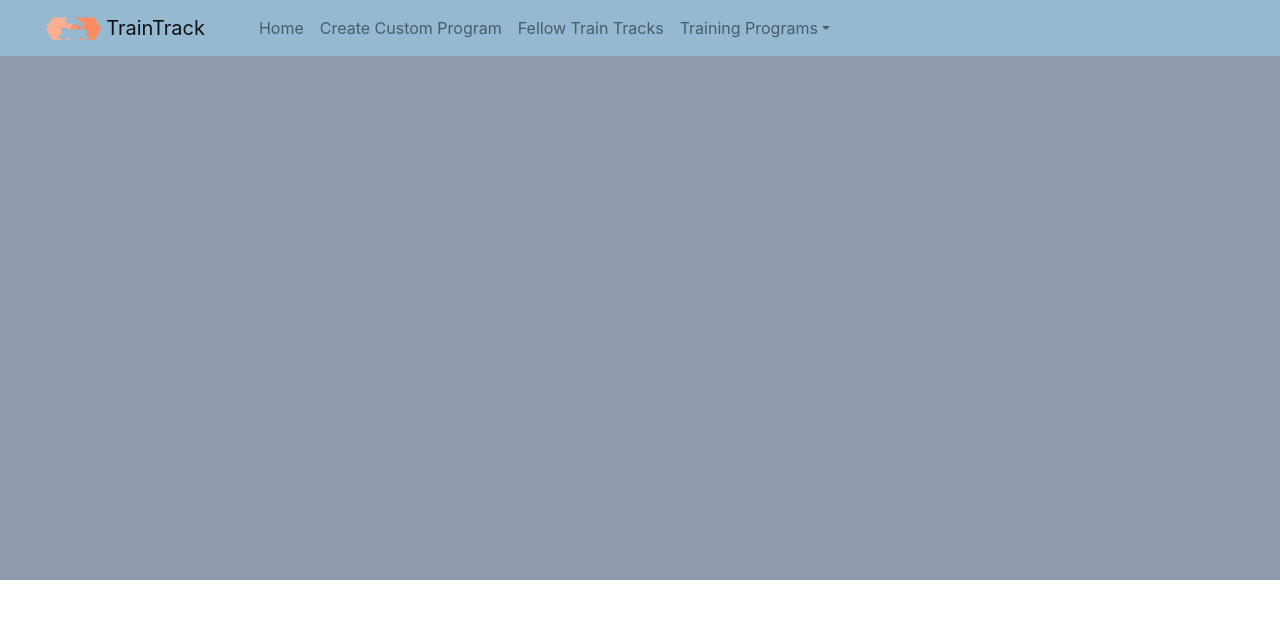
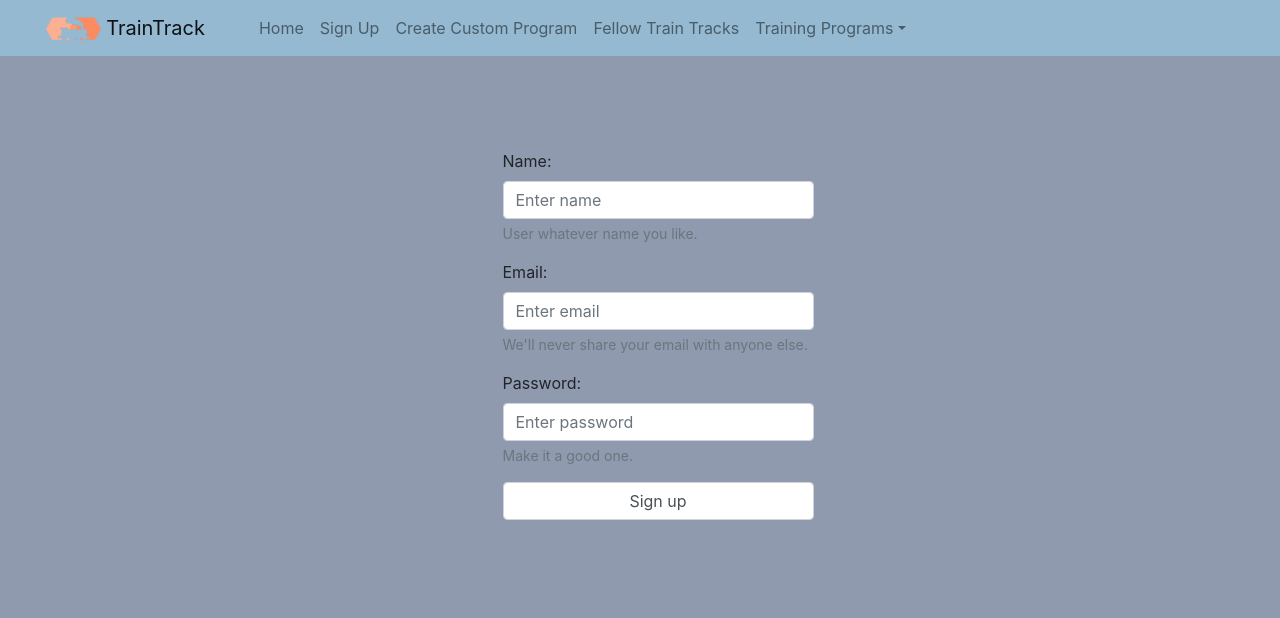
Before and after one commit to hellobontempo/train-track-frontend, a React (Create React App) app: page /signup in a window 1280 px wide. Shown: the top 618 px of the page. Built offline with nearby package versions, Linux system fonts and the light colour scheme; no server answers.

Commit message:
completes sign up component

```diff
--- a/src/App.css
+++ b/src/App.css
@@ -86,4 +86,5 @@ a:visited {
   padding-top: 5%;
   margin: auto;
   width: 50%;
+  text-align: left;
 }
--- a/src/App.js
+++ b/src/App.js
@@ -8,6 +8,7 @@ import 'bootstrap/dist/css/bootstrap.min.css'
 import Home from './components/navigation/Home'
 import ProgramsContainer from './components/containers/ProgramsContainer';
 import CustomProgramsContainer from './components/containers/CustomProgramsContainer';
+import Signup from './components/navigation/Signup';
 
 import NavBar from './components/navigation/NavBar';
 import Switch from 'react-bootstrap/esm/Switch';
@@ -30,6 +31,7 @@ class App extends React.Component {
           <Router>
             <Switch>
               <Route exact path="/" component={Home} />
+              <Route exact path="/signup" component={Signup} />
               <Route path="/programs" component={ () => {
               return <ProgramsContainer programs={this.props.programs}/>
               }} />
--- a/src/components/navigation/NavBar.js
+++ b/src/components/navigation/NavBar.js
@@ -19,6 +19,7 @@ const NavBar = () => {
     <Navbar.Collapse id="basic-navbar-nav">
         <Nav className="mr-auto">
         <Nav.Link href="/">Home</Nav.Link>
+        <Nav.Link href="/signup">Sign Up</Nav.Link>
         <Nav.Link href="/new-program">Create Custom Program</Nav.Link>
         <Nav.Link href="/user_programs">Fellow Train Tracks</Nav.Link>
         <NavDropdown title="Training Programs" id="basic-nav-dropdown">
--- a/src/components/navigation/Signup.js
+++ b/src/components/navigation/Signup.js
@@ -1,4 +1,5 @@
 import React from 'react'
+import { Form } from 'react-bootstrap'
 
 
 class Signup extends React.Component {
@@ -10,33 +11,58 @@ class Signup extends React.Component {
         password: "",
 
     }
+
+    handleInputChange = (e) =>{
+        this.setState({
+            [e.target.name]: e.target.value
+        })
+    }
     render(){
         return (
             <div className="formDiv">
-                <form className="form">
-                    <input
-                    className="form-control"
+            <div className="formDiv">
+                <Form>
+                    <Form.Group>
+                        <Form.Label>Name:</Form.Label>
+                        <Form.Control
+                        type="text"
+                        placeholder="Enter name"
                         name="name"
-                    type="text"
                         value={this.state.name}
                         onChange={this.handleInputChange} />
-                    <input
-                    className="form-control"
+                         <Form.Text className="text-muted">
+                        User whatever name you like.
+                        </Form.Text>
+                    </Form.Group>
+
+                    <Form.Group>
+                        <Form.Label>Email:</Form.Label>
+                        <Form.Control
+                        type="email"
                         name="email"
-                    type="email"
+                        placeholder="Enter email"
                         value={this.state.email}
                         onChange={this.handleInputChange} />
-                    <input
-                    className="form-control"
+                        <Form.Text className="text-muted">
+                        We'll never share your email with anyone else.
+                        </Form.Text>
+                    </Form.Group>
+
+                    <Form.Group>
+                        <Form.Label>Password:</Form.Label>
+                        <Form.Control
+                        type="password"
                         name="password"
-                    type="password"
+                        placeholder="Enter password"
                         value={this.state.password}
                         onChange={this.handleInputChange} />
-                    <input
-                    className="form-control"
-                    type="submit"
-                    value="Sign Up"/>
-                </form>
+                        <Form.Text className="text-muted">
+                        Make it a good one.
+                        </Form.Text>
+                    </Form.Group>
+                    <Form.Control type="submit" value="Sign up"/>
+                </Form>
+            </div>
             </div>
         )
     }
```
Lines whose indentation alone changed are shown as unchanged.
